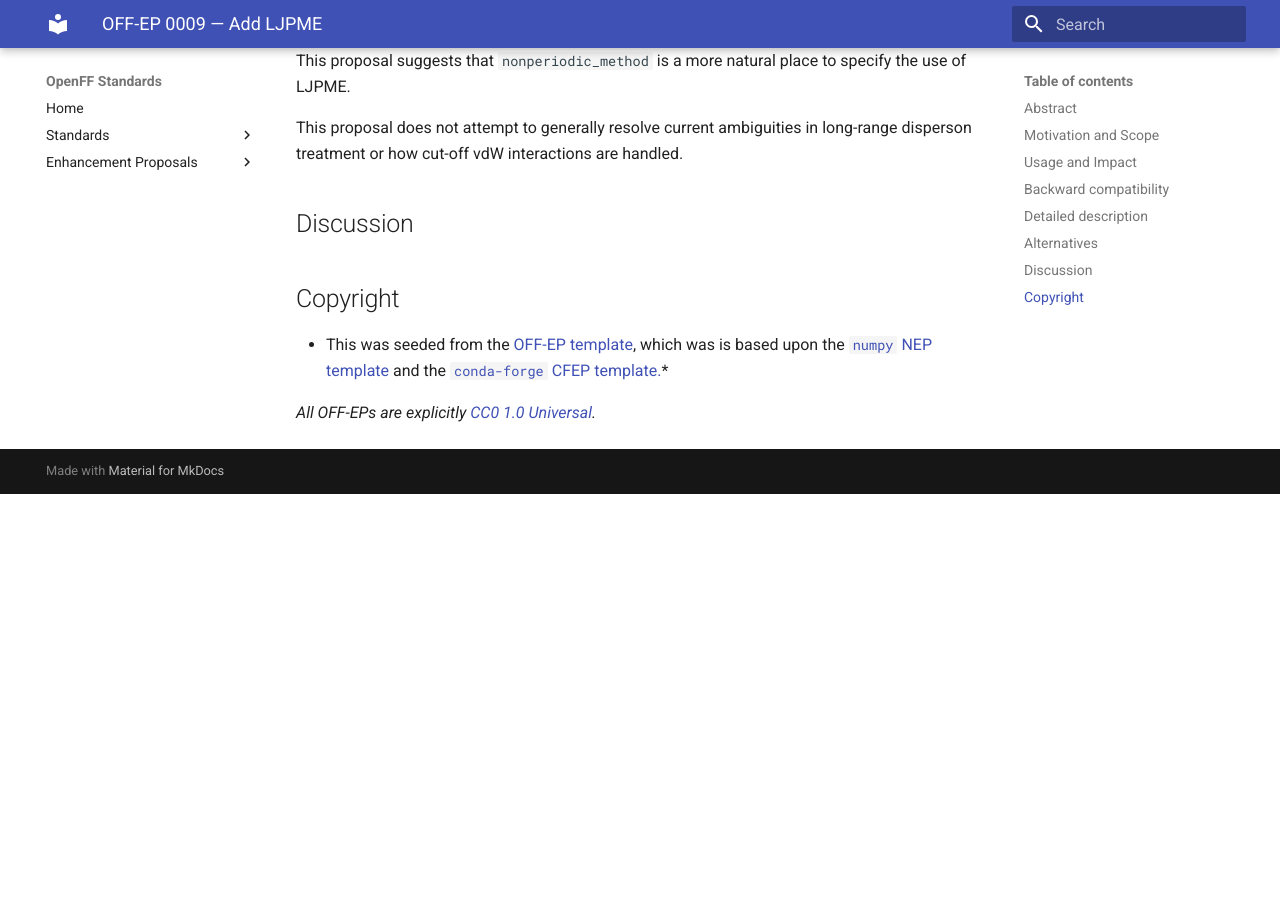
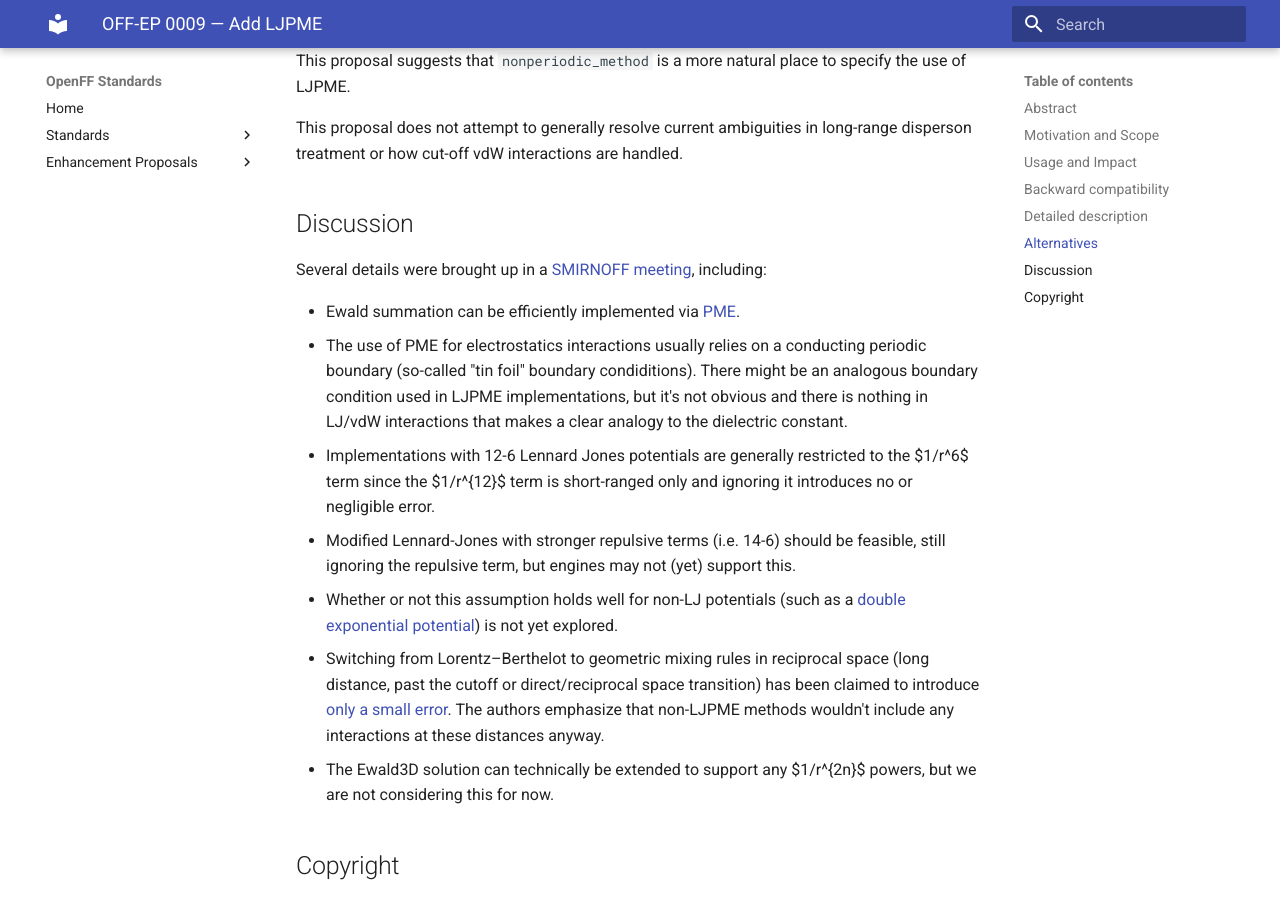
Before and after one commit to openforcefield/standards, an MkDocs documentation site: the page built from docs/enhancement-proposals/off-ep-0009.md, in a window 1280 px wide and 900 px high, scrolled down 2714 px. Built offline with MkDocs 1.6.1 and Material for MkDocs 9.7.7, drawn with Linux system fonts in a browser that asks for light colours; before the commit the page ends 3208 px from its top, so only the background shows below that.

Commit message:
Add some discussion

```diff
--- a/docs/enhancement-proposals/off-ep-0009.md
+++ b/docs/enhancement-proposals/off-ep-0009.md
@@ -77,6 +77,16 @@ This proposal does not attempt to generally resolve current ambiguities in long-
 
 ## Discussion
 
+Several details were brought up in a [SMIRNOFF meeting](https://openforcefield.atlassian.net/wiki/spaces/MEET/pages/2638774273/09-05-23+SMIRNOFF+Committee+Meeting), including:
+
+- Ewald summation can be efficiently implemented via [PME](https://doi.org/10.1063/1.464397).
+- The use of PME for electrostatics interactions usually relies on a conducting periodic boundary (so-called "tin foil" boundary condiditions). There might be an analogous boundary condition used in LJPME implementations, but it's not obvious and there is nothing in LJ/vdW interactions that makes a clear analogy to the dielectric constant.
+- Implementations with 12-6 Lennard Jones potentials are generally restricted to the $1/r^6$ term since the $1/r^{12}$ term is short-ranged only and ignoring it introduces no or negligible error.
+  - Modified Lennard-Jones with stronger repulsive terms (i.e. 14-6) should be feasible, still ignoring the repulsive term, but engines may not (yet) support this.
+  - Whether or not this assumption holds well for non-LJ potentials (such as a [double exponential potential](https://doi.org/10.1039/d3dd00070b)) is not yet explored.
+- Switching from Lorentz–Berthelot to geometric mixing rules in reciprocal space (long distance, past the cutoff or direct/reciprocal space transition) has been claimed to introduce [only a small error](https://doi.org/10.1021/acs.jctc.5b00726). The authors emphasize that non-LJPME methods wouldn't include any interactions at these distances anyway.
+- The Ewald3D solution can technically be extended to support any $1/r^{2n}$ powers, but we are not considering this for now.
+
 ## Copyright
 
 * This was seeded from the
```
